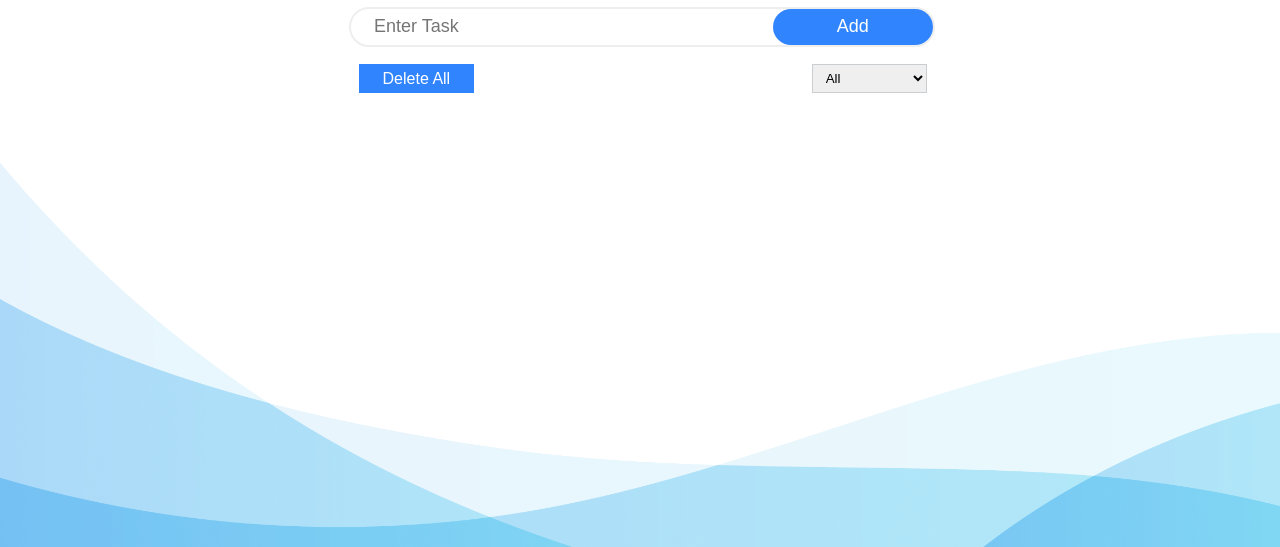
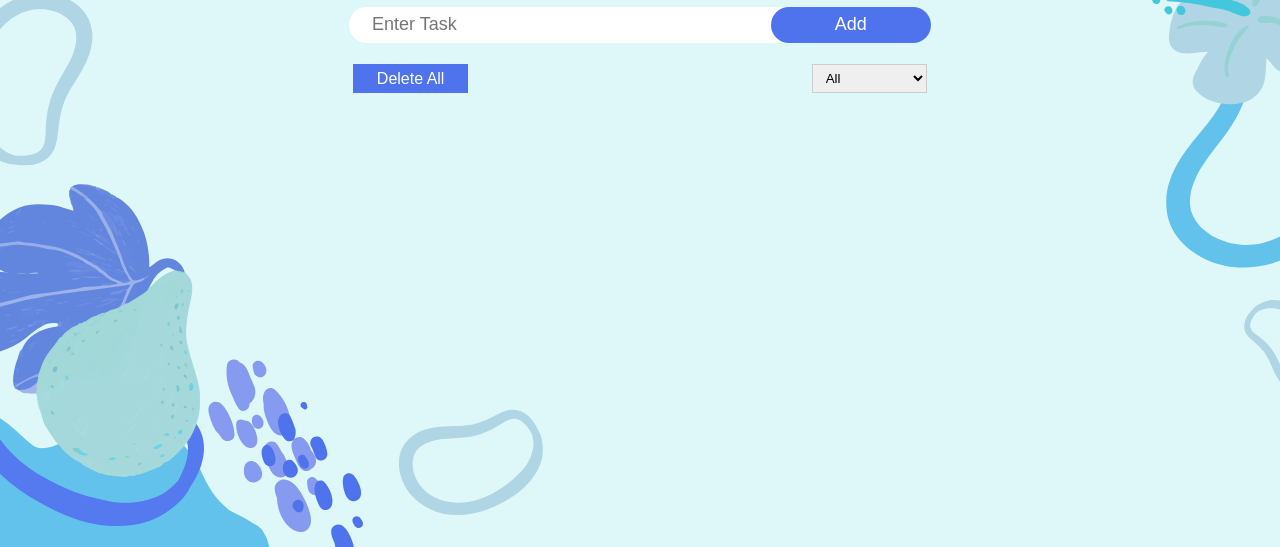
Before and after one commit to pyropecs/todo-list-e2, a plain HTML site: page index.html in a window 1280 px wide. Shown: the part 253-800 px from the top of the page. Drawn offline with Linux system fonts and the light colour scheme.

Commit message:
ui chnage

```diff
--- a/CSS/style.css
+++ b/CSS/style.css
@@ -9,7 +9,7 @@ body {
 
   margin: 0%;
   padding: 0%;
-  background: url("../Images/bg.png");
+  background: url("../Images/bg.svg");
 
   background-size: cover;
   background-repeat: no-repeat;
@@ -58,7 +58,7 @@ body {
   height: 100%;
 
   display: flex;
-  border: 2px solid #eeeeee;
+  background-color: white;
 
   border-radius: 30px;
 }
@@ -80,7 +80,7 @@ body {
   height: 100%;
   border: none;
   border-radius: 30px;
-  background-color: #3084fe;
+  background-color: #4E73ED;
   color: #fff;
   cursor: pointer;
   font-family: sans-serif;
@@ -91,7 +91,7 @@ body {
   height: 100%;
   border: none;
  padding: 5%;
-  background-color: #3084fe;
+  background-color: #4E73ED;
   color: #fff;
   cursor: pointer;
   white-space: nowrap;
@@ -143,7 +143,7 @@ body {
 .todo-all {
   display: flex;
   width: 30%;
-  padding-inline: 1%;
+
   justify-content: space-between;
 }
 .error {
--- a/index.js
+++ b/index.js
@@ -191,6 +191,7 @@ function createToDoButtons() {
   btnGroup.append(completeButton, editButton, deleteButton);
   return btnGroup;
 }
+
 
 function createIconButton(
   className,
```
Also changed, not shown: Images/bg.svg (added), Images/check.png, Images/checked.png (added).
